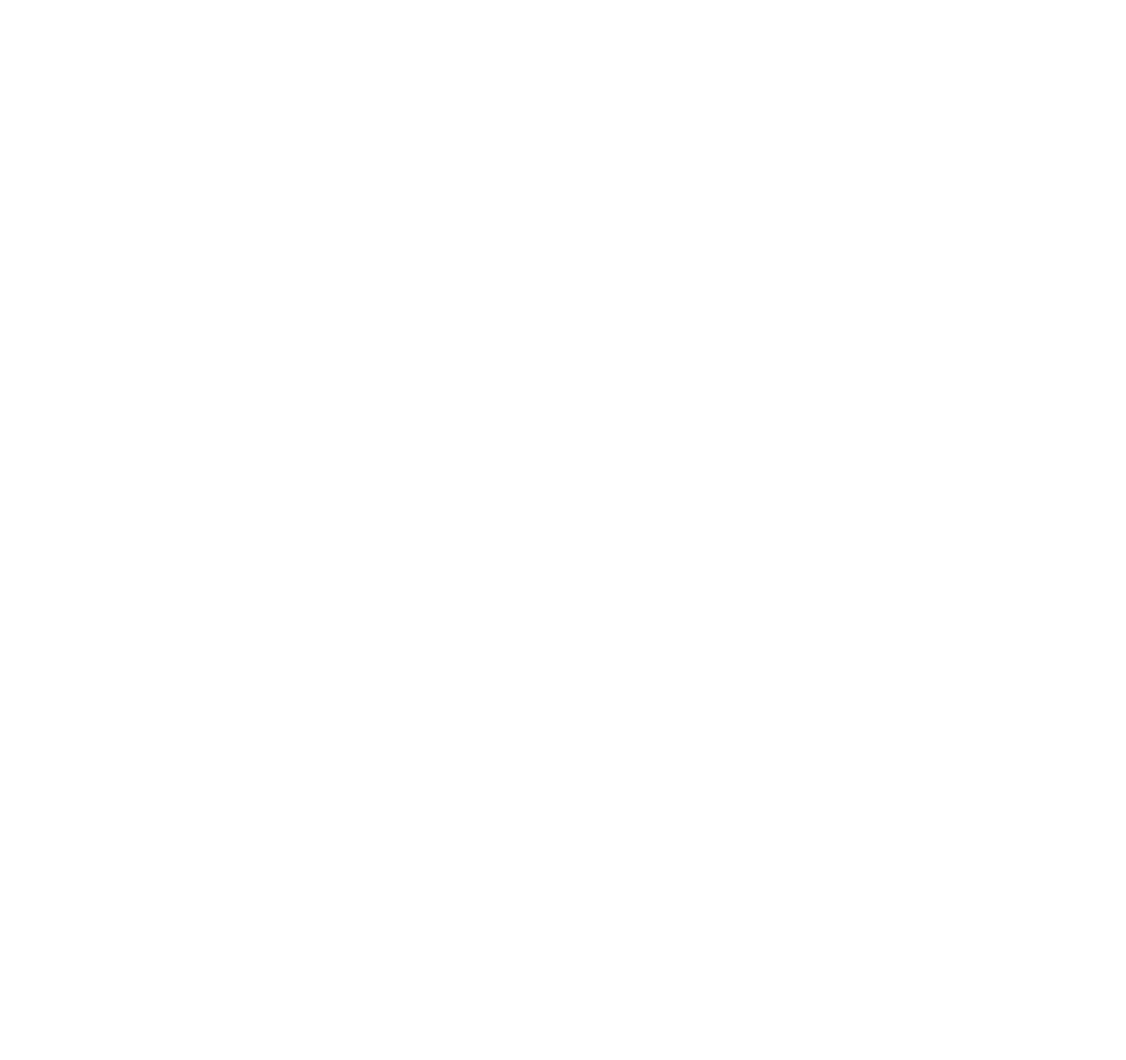
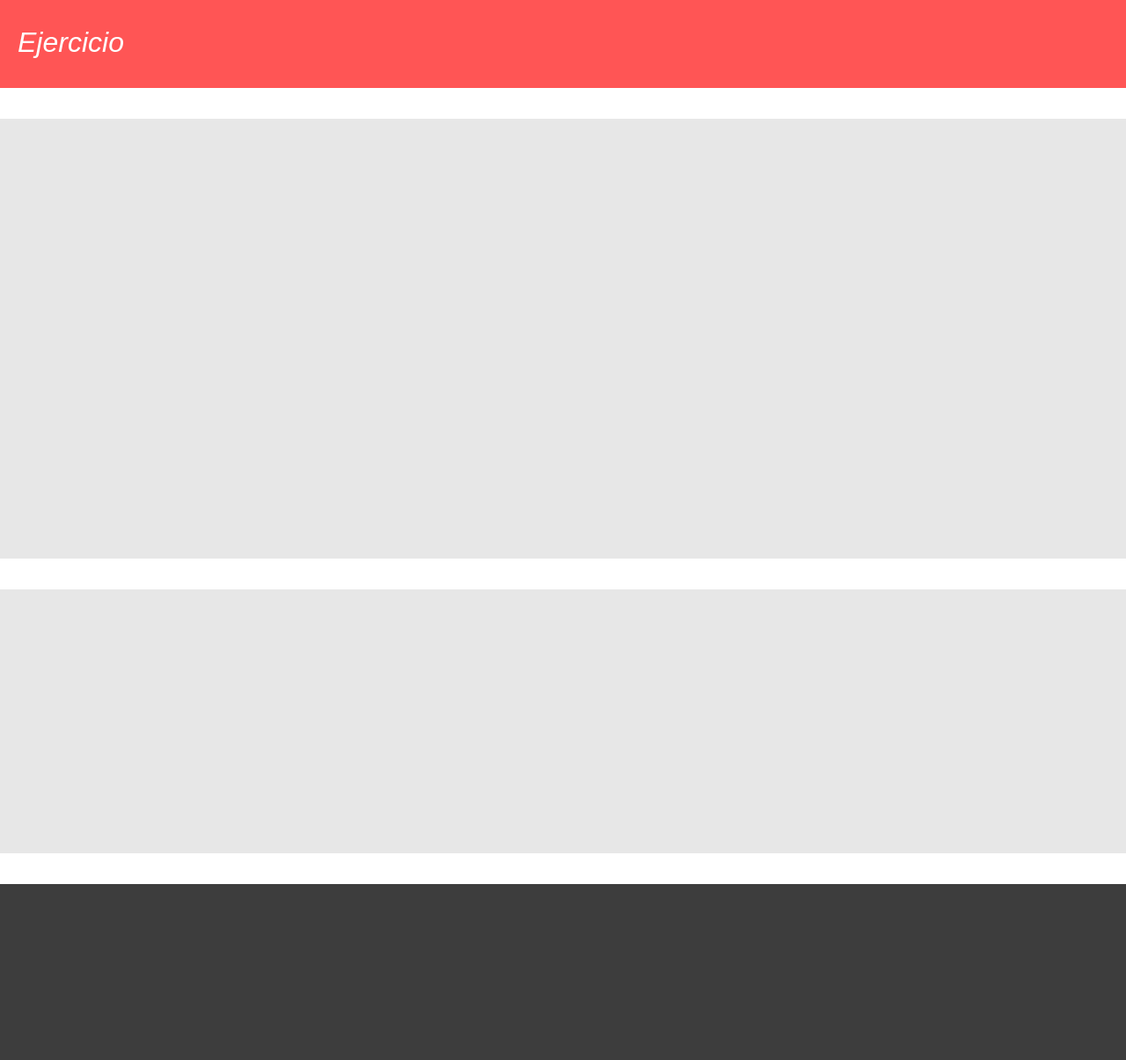
Before and after one commit to karina0724/learning-js, a plain HTML site: page sensei-design/index.html in a window 1280 px wide. Shown: the whole page at 88% size. Before the commit the page ends 800 px from the top, so only its background shows below. Drawn offline with Linux system fonts and the light colour scheme.

Commit message:
working on Sensei Design

```diff
--- a/sensei-design/index.html
+++ b/sensei-design/index.html
@@ -1,12 +1,46 @@
+<!--
+    1-Yo quiero que me hagas una estructura responsiva en donde esta use como máximo 4 bloques
+     (si quieres visualizarlo como si fuera head,nav,body,footer).
+
+    2-Que el codigo html que ponga dentro de este bloque puedan quedar con un tamaño parejo y
+     con posibilidad de que uno o mas de ellos pueda tener un tamaño ya sea mayor o menor
+     diferente del resto.
+
+    3-Tratar de que su codigo css sea lo mas limpio y corto posible y en html no tenga tanta
+     jeralquia ejemplo: <div><div><button>aceptar</button></div></div>.
+
+    4-Que en este diseño sea ultil para ser usado en cualquier orden u creatividad posible.
+
+    Condiciones:
+
+    1- En el uso del CSS con respecto a las etiquetas html no usar class, usar atributos
+     ejemplo: <div css-bloque1></div> el atributo debe empezar con css-loQueTuQuiera.
+
+    2- Como se dijo que seria un limite maximo de 4 bloque es respecto al diseño, digase
+     que si para x diseño solo necesito el bloque 1 y 3(head,body) solo deberan aparecer
+     en codigo esos dos unicamente no importa el orden o creatividad.
+-->
 <!DOCTYPE html>
 <html lang="en">
 <head>
     <meta charset="UTF-8">
     <meta http-equiv="X-UA-Compatible" content="IE=edge">
     <meta name="viewport" content="width=device-width, initial-scale=1.0">
+    <link rel="stylesheet" href="styles.css">
     <title>Sensei Design</title>
 </head>
 <body>
+    <header>
+      <h1>Ejercicio</h1>
+    </header>
+    <main>
 
+    </main>
+    <section>
+
+    </section>
+    <footer>
+
+    </footer>
 </body>
 </html>
--- a/sensei-design/styles.css
+++ b/sensei-design/styles.css
@@ -0,0 +1,42 @@
+*{
+    margin: 0;
+    padding: 0;
+    box-sizing: border-box;
+    -webkit-box-sizing: border-box;
+    -moz-box-sizing: border-box;
+    font-family: Arial, Helvetica, sans-serif
+}
+
+header {
+    width: 100%;
+    height: 100px;
+    background-color: rgb(255, 85, 85);
+    color: white;
+    padding: 30px 20px;
+}
+
+header h1 {
+    font-weight: 400;
+    font-style: italic;
+}
+
+main {
+    width: 100%;
+    height: 500px;
+    background-color: rgb(231, 231, 231);
+    margin: 35px 0;
+}
+
+section {
+    width: 100%;
+    height: 300px;
+    background-color: rgb(231, 231, 231);
+    margin: 35px 0;
+}
+
+footer {
+    width: 100%;
+    height: 200px;
+    background-color: rgb(61, 61, 61);
+    margin: 35px 0 0 0;
+}
```
